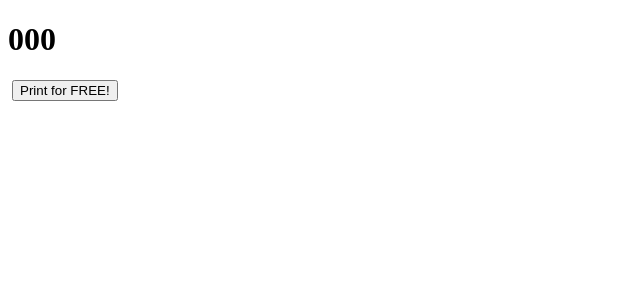
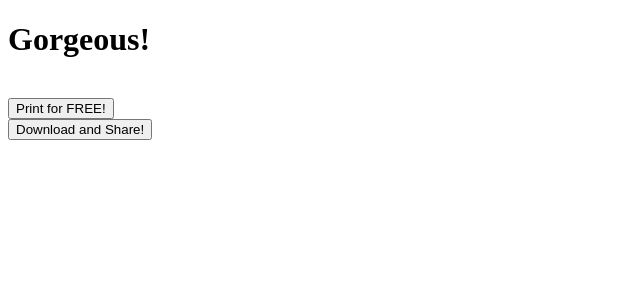
Before and after one commit to okiest/vbooth, a Django app: template strip/templates/view_strip.html in a window 1280 px wide. Shown: the top 300 px of the page, without its empty margins (0-640 px from the left). Run offline with Django 3.2, Linux system fonts and the light colour scheme; the template is opened without the code that fills it: most values are stand-ins (such as "Sample title", 1, 10 or a date in 2020); some libraries are stand-ins or nearby versions.

Commit message:
Add cosmetic changes to view strip page.

```diff
--- a/strip/templates/view_strip.html
+++ b/strip/templates/view_strip.html
@@ -3,15 +3,25 @@
 {% block content%}
 
 
-<div class="grid" id="grid">
-
-    <h1 class="strip-code">{{ strip.strip_code }} </h1>
+<div class="fucker" id="grid">
+  <div class="lil-fucker">
+    <div class="strip-code">
+      <h1>Gorgeous!</h1>
+    </div>
     {% for photo in photos %}
-    <img class={% if strip.orientation == "H" %}"imv-{{ forloop.counter }}"{% elif strip.orientation == "V"%}"imh-{{ forloop.counter }}"{% endif %} src="{{ photo.strip_image.url }}"?>
+    <img class={% if strip.orientation == "H" %}"imv-{{ forloop.counter }}"{% elif strip.orientation == "V"%}"imh-{{ forloop.counter }} imh"{% endif %} src="{{ photo.strip_image.url }}"?>
     {% endfor %}
-    <a href="/print/{{ strip.strip_code }}">
-    <button id="print-strip" class={% if strip.orientation == "H" %}"print-v"{% elif strip.orientation == "V"%}"print-h"{% endif %}>Print for FREE!</button>
-    </a>
+    <div class={% if strip.orientation == "H" %}"print-v"{% elif strip.orientation == "V"%}"print-h"{% endif %}>
+      <a href="/print/{{ strip.strip_code }}">
+      <button id="print-strip" class="butt-print">Print for FREE!</button>
+      </a>
+    </div>
+    <div class={% if strip.orientation == "H" %}"dl-v"{% elif strip.orientation == "V"%}"dl-h"{% endif %}>
+      <a href="/download/{{ strip.strip_code }}">
+      <button id="dl-strip" class="butt-dl">Download and Share!</button>
+      </a>
+    </div>
+  </div>
 </div>
 
 {% load static %}
```
